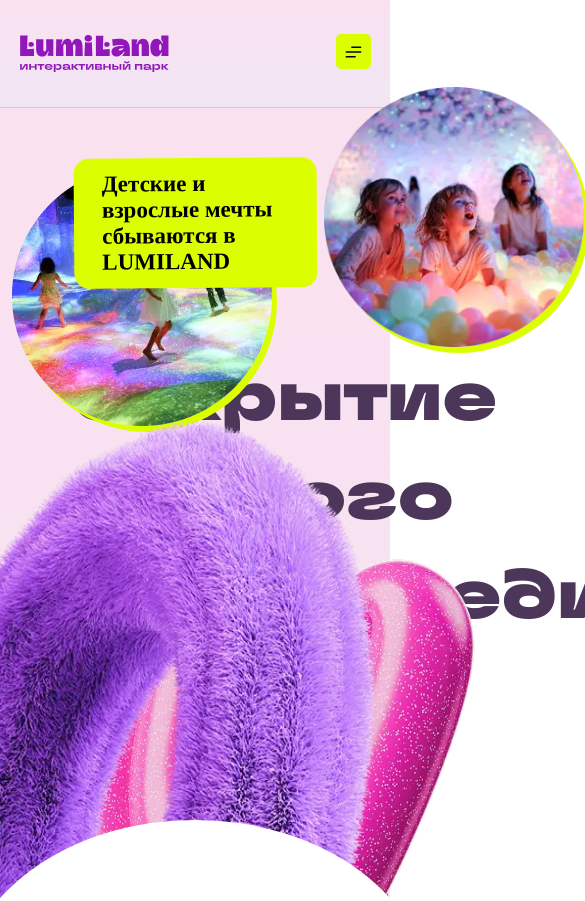
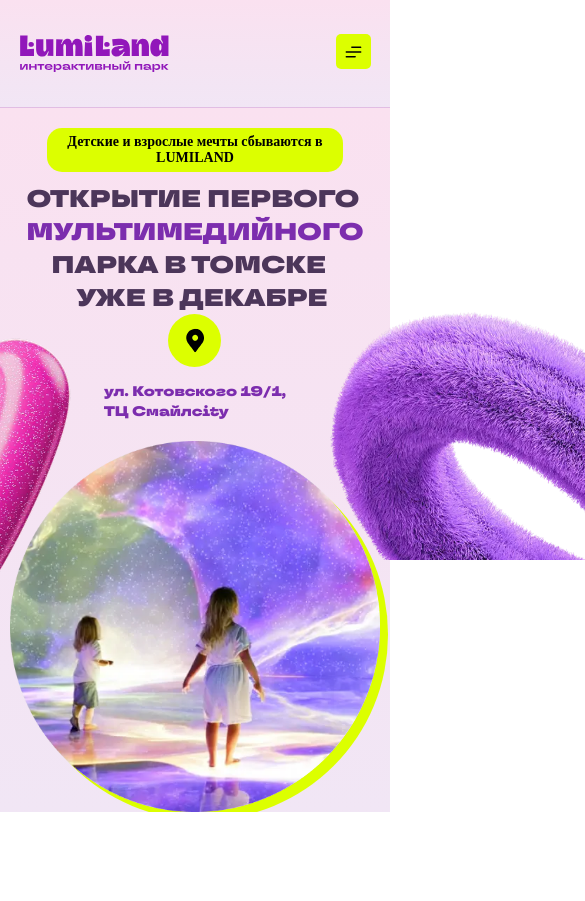
Before and after one commit to WWork777/lumiland, a Next.js app: page / in a window 390 px wide. Shown: the top 901 px of the page, 585 px wide, since content can reach past the window. After the commit the page ends 844 px from the top, so only its background shows below. Built offline with nearby package versions, Linux system fonts and the light colour scheme; a web font is replaced by a local one.

Commit message:
add hero

```diff
--- a/src/app/Components/Hero/Hero.jsx
+++ b/src/app/Components/Hero/Hero.jsx
@@ -8,7 +8,7 @@
                     <Image src={'/images/Hero/imageLeft.webp'} width={260} height={260} alt="lumiland"/>
                 </div>
                 <div className={styles.imageRight}>
-                    <Image src={'/images/Hero/imageRight.webp'} width={260} height={260} alt="lumiland"/>
+                    <Image src={'/images/Hero/imageRight.webp'} width={281} height={282} alt="lumiland"/>
                 </div>
             </div>
             <div className={styles.imageBg}>
@@ -23,8 +23,8 @@
                 <div className={styles.sloganTop}>
                     <p>Детские и взрослые мечты сбываются в LUMILAND</p>
                 </div>
-                <h1><span>открытие первого</span><br/><span>мультимедийного</span><br/><span>парка в томске</span><br/><span>уже в декабре</span></h1>
-                <div className={styles.Geo}>
+                <h1><span>ОТКРЫТИЕ ПЕРВОГО</span><br/><span>МУЛЬТИМЕДИЙНОГО</span><br/><span>ПАРКА В ТОМСКЕ</span><br/><span>УЖЕ В ДЕКАБРЕ</span></h1>
+                <div className={styles.geo}>
                     <Image src={'/icons/geo.svg'} width={53} height={53} alt="ул. Котовского 19/1, ТЦ Смайлcity"/>
                     <span>ул. Котовского 19/1,<br />ТЦ Смайлcity</span>
                 </div>
--- a/src/app/Components/Hero/Hero.module.scss
+++ b/src/app/Components/Hero/Hero.module.scss
@@ -1,5 +1,6 @@
 .hero {
     background: linear-gradient(#FAE1F0, #F1E6F5);
+    width: 100vw;
     .imageTop {
         position: absolute;
         display: flex;
@@ -13,17 +14,17 @@
         }
         .imageRight {
             position: absolute;
-            left: 83vw;
+            left: 82vw;
             top: -21px;
             border-radius: 100%;
-            height: 260px;
+            height: 282px;
             box-shadow: 5px 6px#DCFF00;
         }
     }
     .imageBg {
         .imageBgLeft {
             position: absolute;
-            top: 500px;
+            top: 520px;
             left: 24px;
         }
         .imageBgRight {
@@ -34,6 +35,9 @@
     }
     .heroContent {
         padding: 50px 18.9vw;
+        display: flex;
+        flex-direction: column;
+        align-items: center;
         .sloganTop {
             display: inline-block;
             padding: 13px 28px;
@@ -45,9 +49,30 @@
             font-weight: 600;
         }
         h1 {
+            margin-top: -25px;
             font-size: 70px;
             font-family: "TT Black";
             color: #4C365A;
+            span:first-child {
+                margin-left: 100px;
+            }
+            span:nth-child(3) {
+                color: #7C2DAE;
+                margin-left: 150px;
+            }
+            span:last-child {
+                margin-left: 250px;
+            }
+        }
+        .geo {
+            display: flex;
+            color:#7C2DAE;
+            font-size: 21px;
+            gap: 23px;
+            font-family: "TT Black";
+            position: relative;
+            left: 440px;
+            top: -175px;
         }
     }
     .WhiteBg {
@@ -59,4 +84,229 @@
         border-radius: 50%/175px;
         top: 820px;
     }
+    .imageMain {
+        position: relative;
+        z-index: 10;
+        border-radius: 100%;
+        height: 526px;
+        box-shadow: 8px 8px#DCFF00;
+    }
 }
+@media (max-width: 1280px) {
+    .hero {
+    .imageTop {
+        .imageLeft {
+            height: 200px;
+            width: 200px;
+            img {
+                height: 200px;
+                width: 200px;
+            }
+        }
+        .imageRight {
+            height: 210px;
+            width: 210px;
+            img {
+                height: 210px;
+                width: 210px;
+            }
+        }
+    }
+    .imageBg {
+        .imageBgLeft {
+            top: 460px;
+            left: 24px;
+            img {
+                width: 330px;
+                height: 300px;
+            }
+        }
+        .imageBgRight {
+            right: 0;
+            top: 420px;
+            img {
+                width: 600px;
+                height: 400px;
+            }
+        }
+    }
+    .heroContent {
+        padding: 50px 20vw;
+        .sloganTop {
+            font-size: 13px;
+        }
+        h1 {
+            margin-top: -10px;
+            font-size: 38px;
+            span:first-child {
+                margin-left: 50px;
+            }
+            span:nth-child(3) {
+                margin-left: 100px;
+            }
+            span:last-child {
+                margin-left: 150px;
+            }
+        }
+        .geo {
+            font-size: 17px;
+            gap: 17px;
+            left: 280px;
+            top: -105px;
+        }
+    }
+    .WhiteBg {
+        left: -10vw;
+        width: 120vw;
+        height: 300px;
+
+        top: 670px;
+    }
+    .imageMain {
+        width: 326px;
+        height: 326px;
+        img {
+            width: 326px;
+            height: 326px;
+        }
+    }
+}
+}
+@media (max-width: 1024px) {
+    .hero {
+    .imageTop {
+        .imageLeft {
+            display: none;
+        }
+        .imageRight {
+            display: none;
+        }
+    }
+    .imageBg {
+        .imageBgLeft {
+            top: 320px;
+            left: 0px;
+            img {
+                width: 330px;
+                height: 300px;
+            }
+        }
+        .imageBgRight {
+            right: 0;
+            top: 320px;
+            img {
+                width: 600px;
+                height: 400px;
+            }
+        }
+    }
+    .heroContent {
+        padding: 20px 20vw;
+        .sloganTop {
+            font-size: 13px;
+        }
+        h1 {
+            margin-top: -10px;
+            font-size: 38px;
+            span:first-child {
+                margin-left: 50px;
+            }
+            span:nth-child(3) {
+                margin-left: 100px;
+            }
+            span:last-child {
+                margin-left: 150px;
+            }
+        }
+        .geo {
+            font-size: 14px;
+            gap: 14px;
+            left: 260px;
+            top: -105px;
+        }
+    }
+    .WhiteBg {
+        left: -10vw;
+        width: 120vw;
+        height: 300px;
+        top: 500px;
+    }
+    .imageMain {
+        top: -30px;
+        width: 250px;
+        height: 250px;
+        img {
+            width: 250px;
+            height: 250px;
+        }
+    }
+}
+}
+@media (max-width: 480px) {
+    .hero {
+    .imageBg {
+        .imageBgLeft {
+            top: 300px;
+            left: -250px;
+            img {
+                width: 330px;
+                height: 300px;
+            }
+        }
+        .imageBgRight {
+            right: -540px;
+            top: 160px;
+            img {
+                width: 600px;
+                height: 400px;
+            }
+        }
+    }
+    .heroContent {
+        padding: 20px 21px;
+        .sloganTop {
+            width: 80%;
+            font-size: 14px;
+            text-align: center;
+            padding: 6px 9px;
+            transform: rotate(0deg);
+        }
+        h1 {
+            margin-top: 10px;
+            font-size: 6.2vw;
+            span:first-child {
+                margin-left: 0px;
+            }
+            span:nth-child(3) {
+                margin-left: 0;
+            }
+            span:nth-child(5) {
+                margin-left: 25px;
+            }
+            span:last-child {
+                margin-left: 50px;
+            }
+        }
+        .geo {
+            flex-direction: column;
+            align-items: center;
+            font-size: 14px;
+            gap: 14px;
+            left: 0;
+            top: 0px;
+        }
+    }
+    .WhiteBg {
+        display: none;
+    }
+    .imageMain {
+        top: 20px;
+        width: 95vw;
+        height: 95vw;
+        img {
+            width: 95vw;
+            height: 95vw;
+        }
+    }
+}
+}
--- a/src/app/globals.scss
+++ b/src/app/globals.scss
@@ -10,13 +10,13 @@
   font-family: "TT 600";
   src: url('../../fonts/TT\ Travels\ Next\ Trial\ Light.ttf');
 }
-body {
+* {
   margin: 0px;
   padding: 0px;
+}
+html, body {
+  width: 100vw;
   box-sizing: border-box;
   font-family: "TT";
   overflow-x: hidden;
 }
-p {
-  margin: 0;
-}
```
